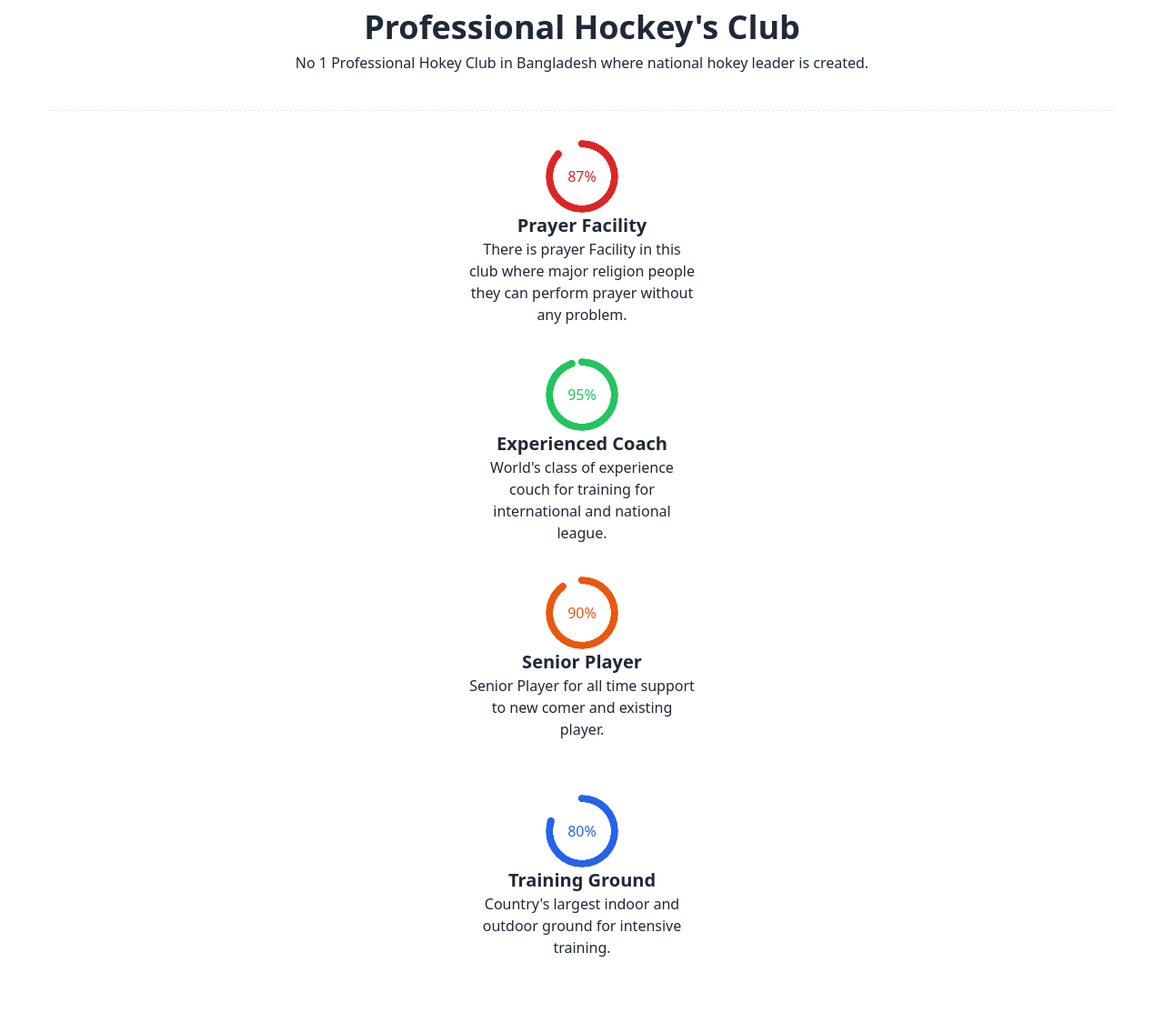
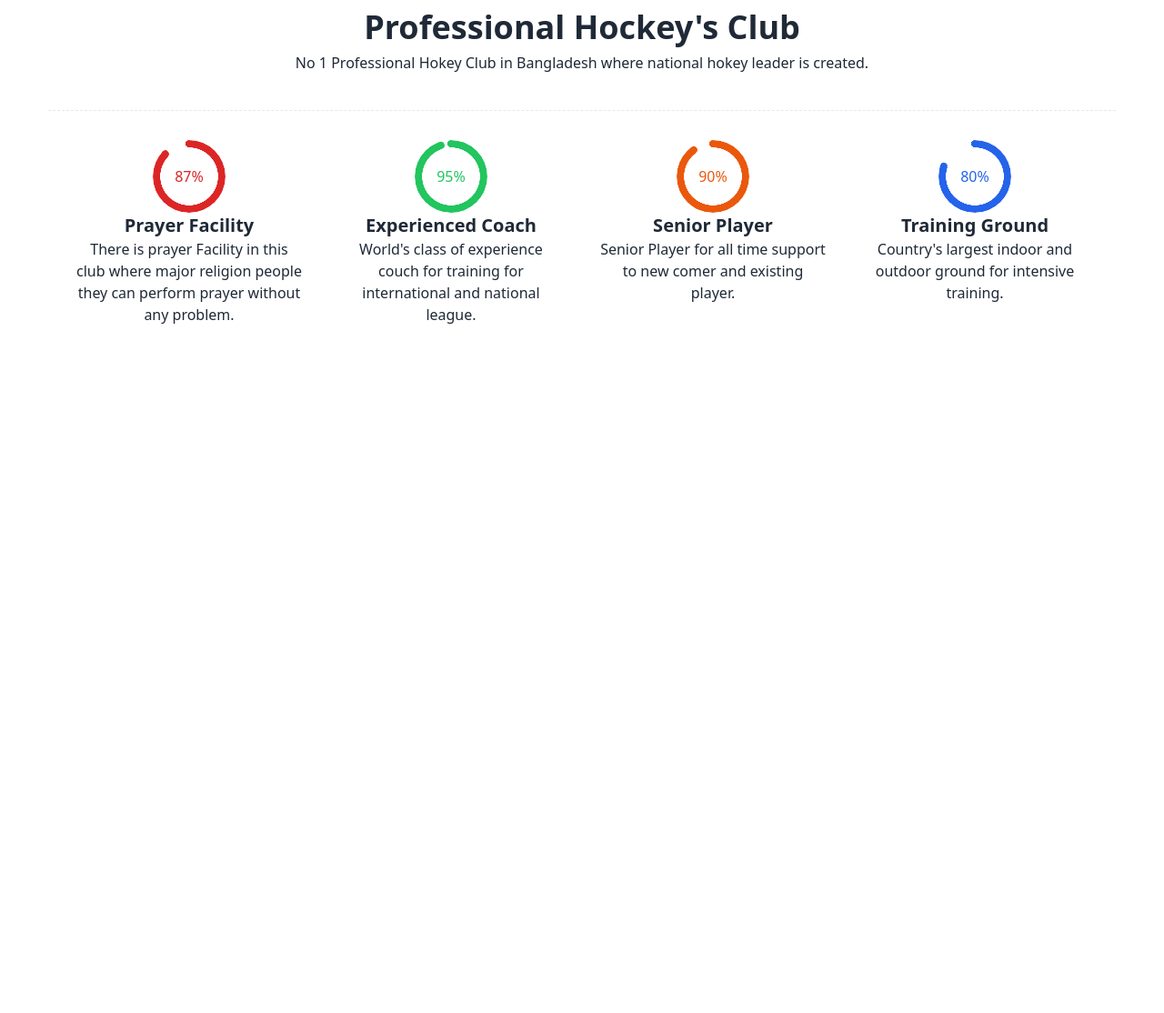
Before and after one commit to mohammedjasim69/B9A3-Hockeys-Assingment, a website: page index.html in a window 1280 px wide. Shown: the part 804-1918 px from the top of the page at 91% size. After the commit the page ends 1198 px from the top, so only its background shows below. Drawn offline with nearby package versions, Linux system fonts and the light colour scheme.

Commit message:
Make Card Responsive

```diff
--- a/index.html
+++ b/index.html
@@ -73,7 +73,7 @@
     <hr class="border-dashed text-[36px] font-extrabold mt-10 w-11/12 mx-auto">
 
     <!-- Card Section -->
-    <section class="flex flex-col items-center justify-center lg:justify-around mt-4 lg:mt-8 mx-auto lg:max-w-6xl">
+    <section class="flex flex-col lg:flex-row items-center justify-center lg:justify-around mt-4 lg:mt-8 mx-auto lg:max-w-6xl">
         <div class="card1 w-[250px] h-[240px] justify-center items-center text-center">
             <div class="radial-progress text-red-600" style="--value:87;" role="progressbar">87%</div>
             <h3 class="text-xl font-semibold">Prayer Facility</h3>
```
